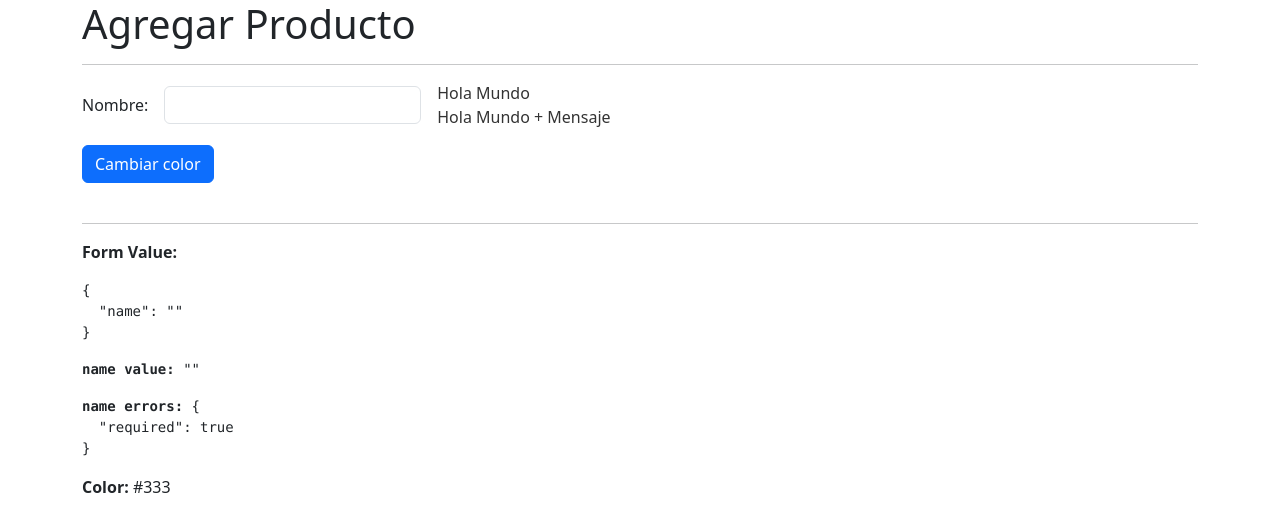
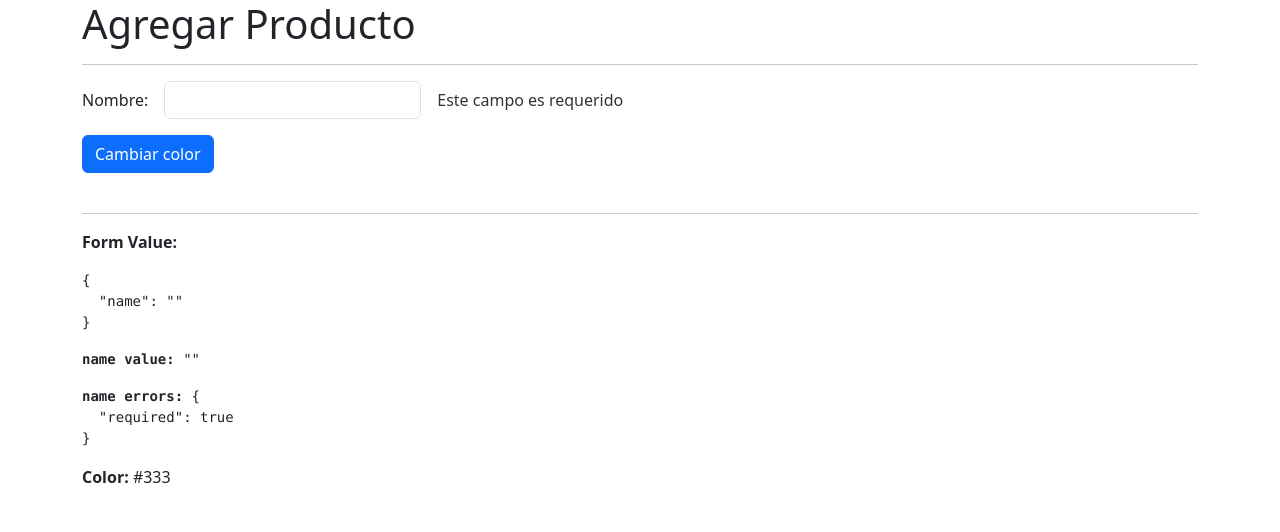
Before and after one commit to abelborit/angular-directives-and-signals-app, an Angular app: page /products-home/products in a window 1280 px wide. Shown: the top 532 px of the page. Built offline with nearby package versions, Linux system fonts and the light colour scheme.

Commit message:
[FEAT] custom-label.directive (show error messages)

```diff
--- a/src/app/products/pages/product-page/product-page.component.html
+++ b/src/app/products/pages/product-page/product-page.component.html
@@ -13,9 +13,15 @@
 
     <div class="col-auto">
       <!-- este es un simple span que tiene la directiva customLabel -->
-      <span customLabel [changeColor]="color"></span>
-      <br />
-      <span customLabel [changeColor]="color"> + Mensaje</span>
+      <!-- <span customLabel [changeColor]="color"></span> -->
+      <!-- <br /> -->
+      <!-- <span customLabel [changeColor]="color"> + Mensaje</span> -->
+
+      <span
+        customLabel
+        [changeColor]="color"
+        [setErrors]="myForm.get('name')?.errors"
+      ></span>
     </div>
   </div>
 
--- a/src/app/shared/directives/custom-label.directive.ts
+++ b/src/app/shared/directives/custom-label.directive.ts
@@ -1,4 +1,5 @@
 import { Directive, ElementRef, Input, OnInit } from '@angular/core';
+import { ValidationErrors } from '@angular/forms';
 
 /* una directiva tiene un selector y el nombre de la directiva adentro de llaves. Se puede seguir el estandar colocando el nombre como lowerCamelCase o sino por guiones como custom-label */
 @Directive({
@@ -27,6 +28,7 @@ export class CustomLabelDirective implements OnInit {
   /* a lo largo de toda esta directiva queremos tener control sobre el elemento HTML el cual hará uso de esta directiva */
   private htmlElement?: ElementRef<HTMLElement>;
   private _currentColor: string = 'red';
+  private _errors?: ValidationErrors | null;
 
   /* cuando se hace una directiva y se pasa un argumento para cambiar el valor de alguna propiedad se tiene que colocar el set para establecer ese valor cosa que cuando se hace con un componente normal es de forma más directa */
   @Input() set changeColor(color: string) {
@@ -37,6 +39,14 @@ export class CustomLabelDirective implements OnInit {
     this.setStyleElement();
   }
 
+  @Input() set setErrors(errors: ValidationErrors | null | undefined) {
+    console.log(errors);
+    this._errors = errors;
+
+    /* cada vez que los errores cambien se llamará a la función setErrorMessage */
+    this.setErrorMessage();
+  }
+
   setStyleElement(): void {
     /* hay que hacer una validación para saber si el elemento HTML existe ya que el elemento HTML en algún momento en el tiempo es null entonces no se le puede hacer una asignación a un null, es como colocar undefined = this._currentColor */
     if (!this.htmlElement) return;
@@ -44,4 +54,59 @@ export class CustomLabelDirective implements OnInit {
     /* al ya hacer la validación entonces cambiamos de this.htmlElement?.nativeElement.style.color a this.htmlElement!.nativeElement.style.color cambiando el ? por el ! indicando que sí sabemos al 100% que el elemento HTML ya existe porque ya se hizo una validación previa */
     this.htmlElement!.nativeElement.style.color = this._currentColor;
   }
+
+  setErrorMessage(): void {
+    if (!this.htmlElement) return;
+
+    /* si no hay errores entonces limpiar el mensaje que se mostrará */
+    if (!this._errors) {
+      this.htmlElement.nativeElement.innerHTML = 'No hay errores';
+      this.htmlElement.nativeElement.style.color = '#050';
+      return;
+    }
+
+    const allErrors = Object.keys(this._errors);
+    console.log(allErrors);
+
+    if (allErrors.includes('required')) {
+      this.htmlElement.nativeElement.innerHTML = 'Este campo es requerido';
+      this.htmlElement.nativeElement.style.color = '#d00'; // al principio no aparecerá rojo por las otras funciones de cambiar el color pero si se escribe algo en el input y luego se queda vacío entonces recién aparecerá este color
+      return;
+    }
+
+    if (allErrors.includes('minlength')) {
+      console.log(this._errors['minlength']);
+      const requiredLength = this._errors['minlength']['requiredLength'];
+      const actualLength = this._errors['minlength']['actualLength'];
+
+      this.htmlElement.nativeElement.innerHTML = `Mínimo ${actualLength}/${requiredLength} caracteres`;
+      this.htmlElement.nativeElement.style.color = '#d00';
+      return;
+    }
+
+    if (allErrors.includes('email')) {
+      this.htmlElement.nativeElement.innerHTML =
+        'No tiene formato correo@correo.com';
+      this.htmlElement.nativeElement.style.color = '#d00';
+      return;
+    }
+  }
 }
+
+/* ******************************************************************************************************************* */
+/* ¿Es mejor utilizar Renderer2 que el nativeElement? Aquí se implementa directamente el nativeElement, pero en algunos artículos mencionan que ya no se recomienda su uso por motivos de seguridad y recomiendan usar es Renderer2. ¿Esto es cierto? ¿Qué ventajas hay si se implementa Renderer2? */
+/*
+No es que nativeElement directamente sea inseguro, pero sí hace más probable que seas vulnerable a un XSS si no se programa bien, es por eso que Renderer2 ya viene más seguro y es más difícil que lo hagamos mal y seamos vulnerables.
+
+Está bien saber cómo se trabaja con nativeElement, y si no nos queda otra que usarlo no es un mal recurso, pero priorizaría Renderer2 actualmente, ya que la tendencia va por ahí.
+
+nativeElement: https://angular.io/api/core/ElementRef
+Renderer2: https://angular.io/api/core/Renderer2
+*/
+
+/* ******************************************************************************************************************* */
+/* ¿Usar una misma directiva para un formulario reactivo con varios inputs para mostrar mensajes de error es poco eficiente? */
+/* ¿Al ejecutarse una misma directiva en varios span para mostrar un mensaje de error de un formulario, pueda llegar a consumir mucha memoria? Para este ejemplo con un input no hay mayor problema, pero para un formulario con mas de 5 inputs, dudo que usar una directiva sea lo más óptimo para mostrar mensajes de alerta. */
+/*
+Usar una misma directiva con varios inputs no es necesariamente ineficiente. En este caso, la directiva CustomLabelDirective se utiliza para manejar y mostrar mensajes de error de validación, aunque se aplique a varios elementos span en un formulario, cada instancia de la directiva tiene su propio estado y ciclo de vida, por lo que el impacto en la memoria es mínimo y además, Angular está diseñado para manejar muchos componentes y directivas al mismo tiempo por lo que yo no me preocuparía por eso.
+*/
```
